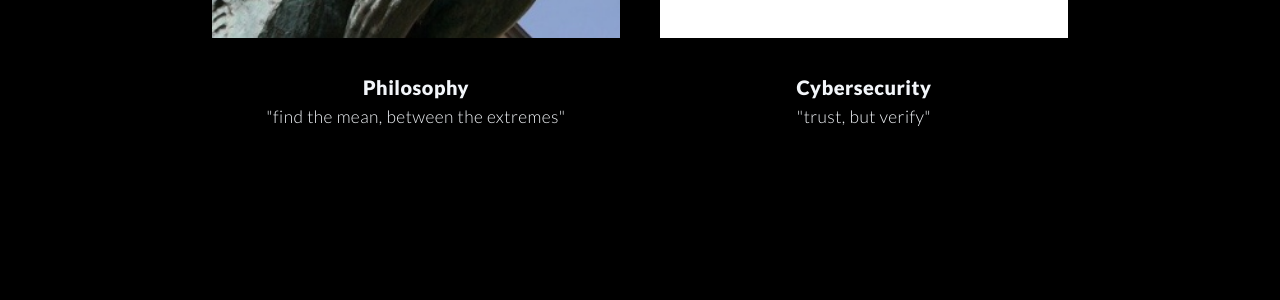
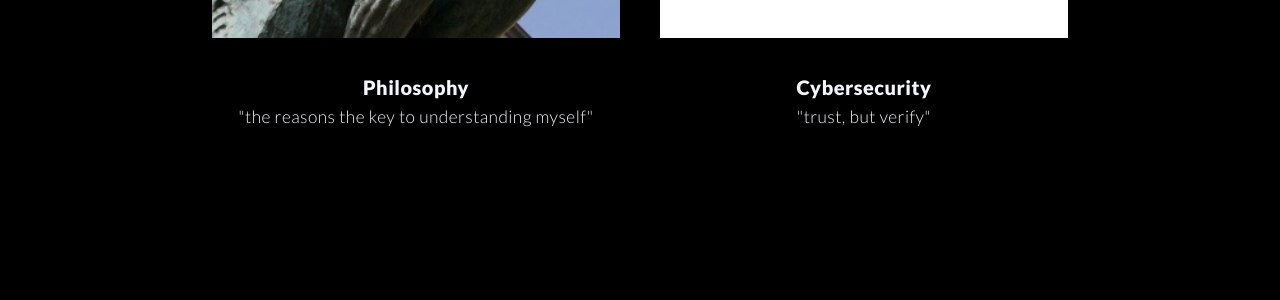
Before and after one commit to dp916/dp916.github.io, a Jekyll site: the page built from index.md, in a window 1280 px wide and 900 px high, scrolled down 2497 px. Shown: the part 154-454 px from the top of the window. Built offline with Jekyll 4.4.1, drawn with Linux system fonts in a browser that asks for light colours.

Commit message:
Update cali3.html

```diff
--- a/_includes/cali3.html
+++ b/_includes/cali3.html
@@ -1,2 +1,2 @@
 <h1><a href="#">Philosophy</a></h1>
-<p>"find the mean, between the extremes"</p
+<p>"the reasons the key to understanding myself"</p
```
